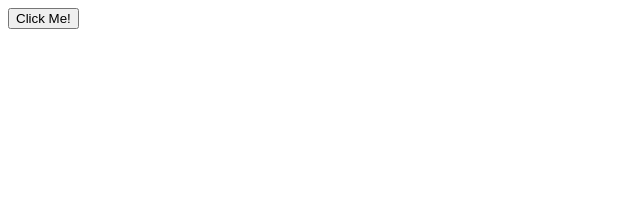
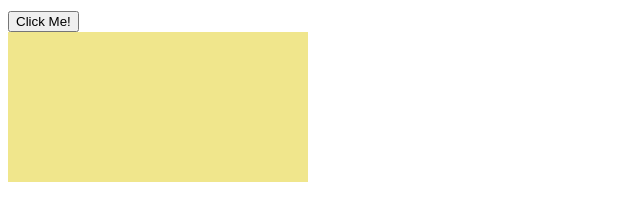
Before and after one commit to TeddyTjoe1990/WDD330, a plain HTML site: page week1/event/first_assign.html in a window 1280 px wide. Shown: the whole page, without its empty margins (0-640 px from the left). Drawn offline with Linux system fonts and the light colour scheme; files that its build step writes are made by us from their sources; the site is published under a folder, as on GitHub Pages, so addresses that start at the root find nothing.

Commit message:
made some changes

```diff
--- a/week1/event/first_assign.html
+++ b/week1/event/first_assign.html
@@ -6,7 +6,7 @@
     <meta http-equiv="X-UA-Compatible" content="IE=edge">
     <meta name="viewport" content="width=device-width, initial-scale=1.0">
     <title>First Event</title>
-    <link rel="stylesheet" href="/main.css" />
+    <link rel="stylesheet" href="main.css" />
     <script>
         function showCongratulations(theButtonClicked) {
             document.getElementById("result_display").innerHTML =
```
Also changed, not shown: week1/index.html (+1 -1 lines).
